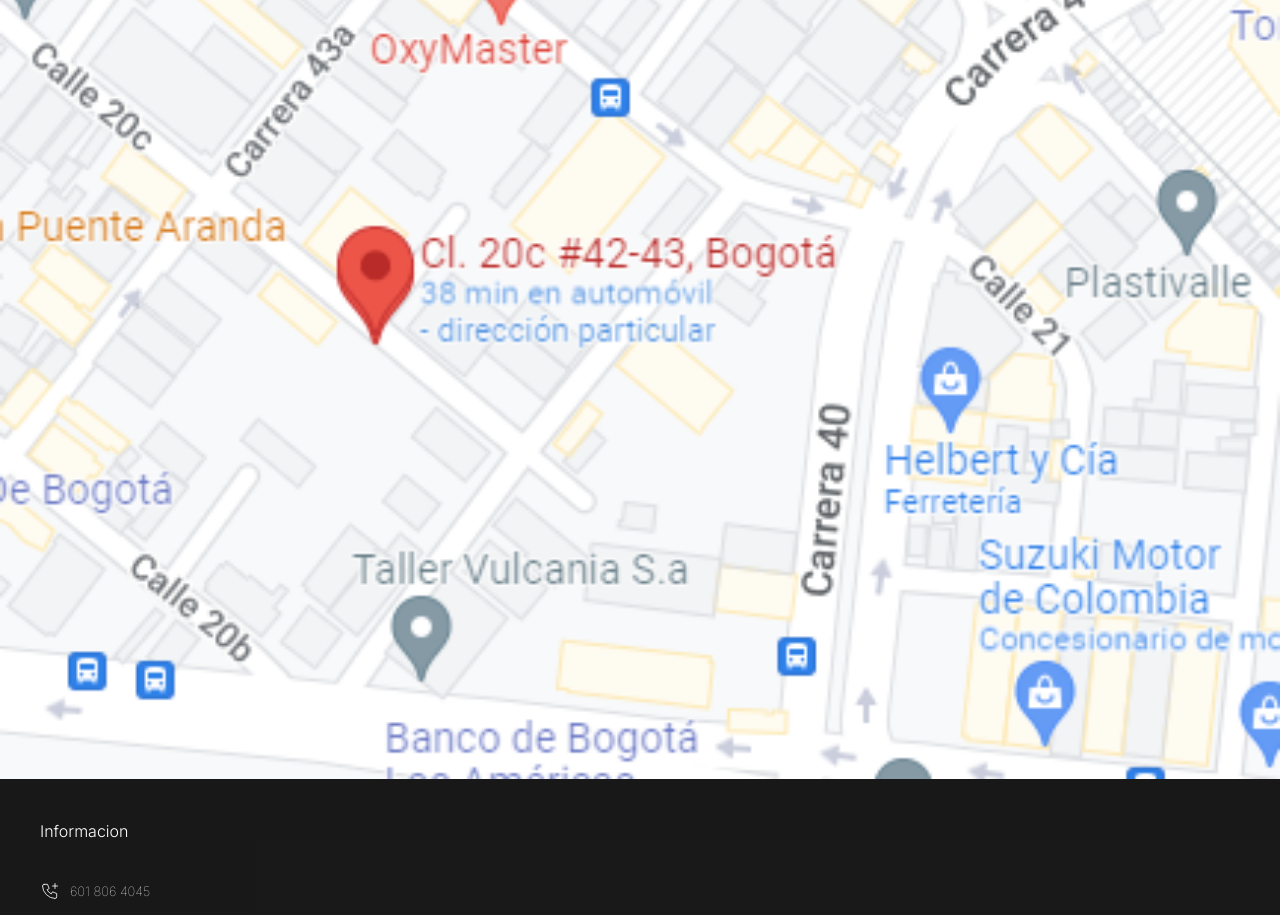
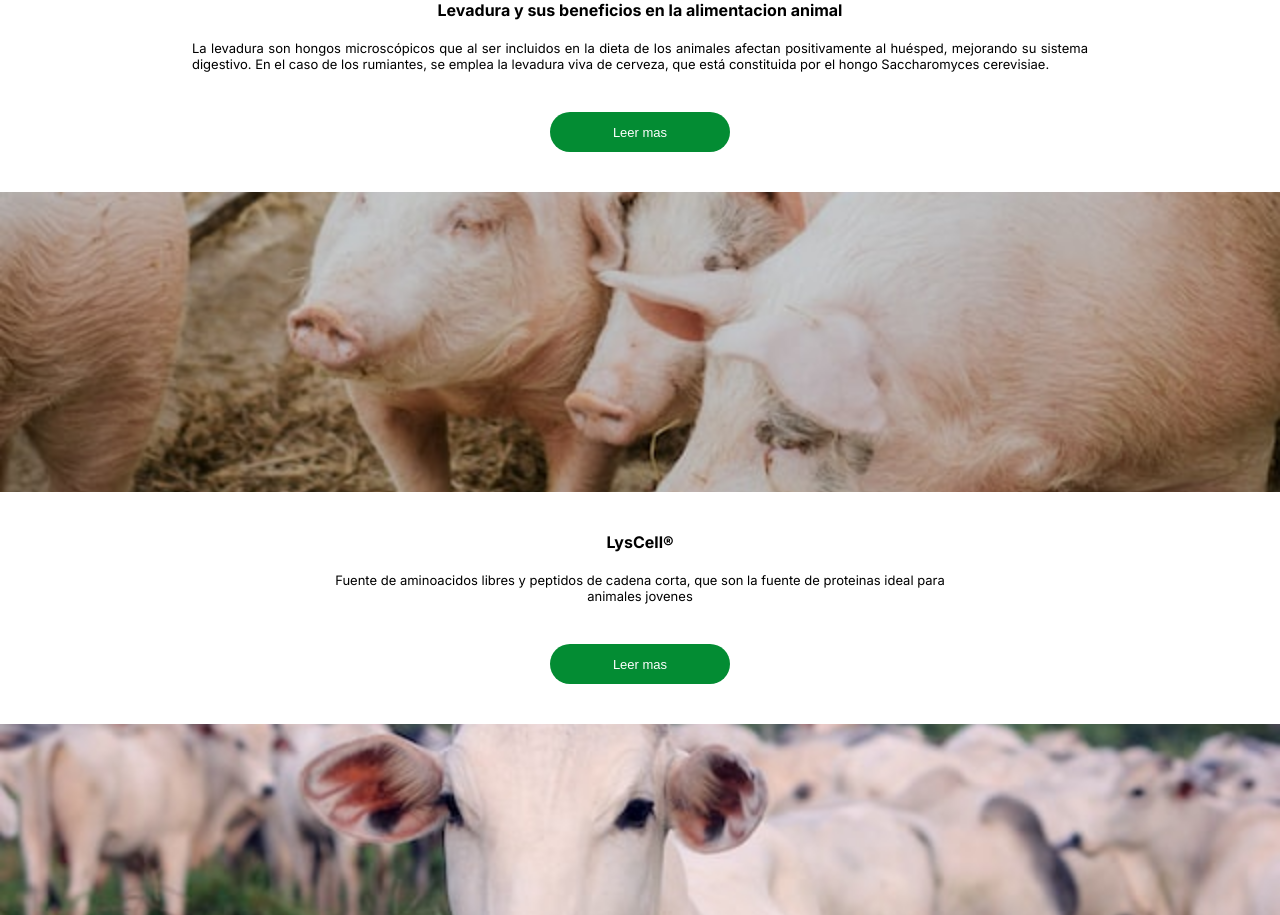
Before and after one commit to nicolasegpla/nutricionanimal, a website: page index.html in a window 1280 px wide. Shown: the part 430-1345 px from the top of the page. Drawn offline with Linux system fonts and the light colour scheme.

Commit message:
home terminado

```diff
--- a/index.html
+++ b/index.html
@@ -53,13 +53,30 @@
                 <img class="carrusel__item__img" src="assets/imagenes/cerdos.jpg" alt="cerdos levadura levadura para ganado porcicultura">
             </div>
         </div>
+        <section class="section-home">
+            <h2 class="section-home__h2">Levadura y sus beneficios en la alimentacion animal</h2>
+            <p class="section-home__p">La levadura son hongos microscópicos que al ser incluidos en la dieta de los animales afectan positivamente al huésped, mejorando su sistema digestivo. En el caso de los rumiantes, se emplea la levadura viva de cerveza, que está constituida por el hongo Saccharomyces cerevisiae.</p>
+            <button class="button-more">Leer mas</button>
+        </section>
+        <section  class="section-card">
+            <img class="section-card__img" src="assets/imagenes/cerdostarjeta.jpg" alt="cerdos levadura alimentacion porcicultura">
+            <h2 class="section-card__h2">LysCell®</h2>
+            <p class="section-card__p">Fuente de aminoacidos libres y peptidos de cadena corta, que son la fuente de proteinas ideal para animales jovenes </p>
+            <button class="button-more">Leer mas</button>
+        </section>
+        <section  class="section-card">
+            <img class="section-card__img" src="assets/imagenes/ganado.jpg" alt="ganado reses levadura alimentacion porcicultura">
+            <h2 class="section-card__h2">RumenYeast®</h2>
+            <p class="section-card__p">Estimula la actividad de las bacterias celuloliticas y mejora la condicion de la microflora del rumen</p>
+            <button class="button-more button-more--position">Leer mas</button>
+        </section>
 
     </main>
     <footer class="footer">
         <div class="footer__map">
             <img class="footer__map__img" src="assets/imagenes/mapslevadura.png" alt="mapa de la ubucacion de nutricionanimal">
         </div>
-        <h2 class="footer__h2">Informacion</h2>
+        <h2 class="footer__h2"><img src="assets/iconos/info.svg" alt="informacion levadura"> Informacion</h2>
         <section class="footer__informacion">
             <div class="footer__informacion__fijo">
                 <img class="footer__informacion__fijo__img" src="assets/iconos/fijo.svg" alt="telefono fijo">
--- a/sass/_base.scss
+++ b/sass/_base.scss
@@ -20,3 +20,65 @@
         margin-right: 1rem;
     }
 }
+
+.section-home {
+    width: 100%;
+    margin: 0 auto;
+    min-width: 32rem;
+    display: flex;
+    flex-direction: column;
+    justify-content: center;
+    align-items: center;
+    &__h2 {
+        width: 60%;
+        font-size: global.$font-size-title;
+        text-align: center;
+        margin-top: 4rem;
+    }
+    &__p {
+        width: 70%;
+        font-size: global.$font-size-text;
+        text-align: justify;
+        margin-top: 2rem;
+    }
+}
+.button-more {
+    width: 18rem;
+    height: 4rem;
+    border-radius: 2rem;
+    border: none;
+    background-color: global.$second-color;
+    color: global.$withe-color;
+    font-size: global.$font-size-text;
+    margin-top: 4rem;
+}
+.button-more--position {
+    margin-bottom: 4rem;
+}
+
+.section-card {
+    width: 100%;
+    margin: 0 auto;
+    min-width: 32rem;
+    display: flex;
+    flex-direction: column;
+    justify-content: center;
+    align-items: center;
+    &__img {
+        width: 100%;
+        height: 30rem;
+        object-fit: cover;
+        margin-top: 4rem;
+    }
+    &__h2 {
+        font-size: global.$font-size-title;
+        font-weight: 700;
+        margin-top: 4rem;
+    }
+    &__p {
+        width: 50%;
+        font-size: global.$font-size-text;
+        text-align: center;
+        margin-top: 2rem;
+    }
+}
--- a/sass/_footer.scss
+++ b/sass/_footer.scss
@@ -10,6 +10,10 @@
         font-size: global.$font-size-title;
         font-weight: 300;
         padding: 4rem 0 2rem 4rem;
+        display: flex;
+        justify-content: flex-start;
+        align-items: center;
+        gap: 1rem;
     }
     &__informacion {
         padding-left: 4rem;
--- a/sass/_global.scss
+++ b/sass/_global.scss
@@ -18,7 +18,7 @@
     align-items: center;
     gap: 1rem;
     font-size: $font-size-text;
-    font-weight: 100;
+    font-weight: 300;
     margin-top: 2rem;
 }
 
```
Also changed, not shown: assets/iconos/info.svg (added), assets/imagenes/cerdostarjeta.jpg (added), assets/imagenes/ganado.jpg (added), css/estilos.css, 1 other file.
